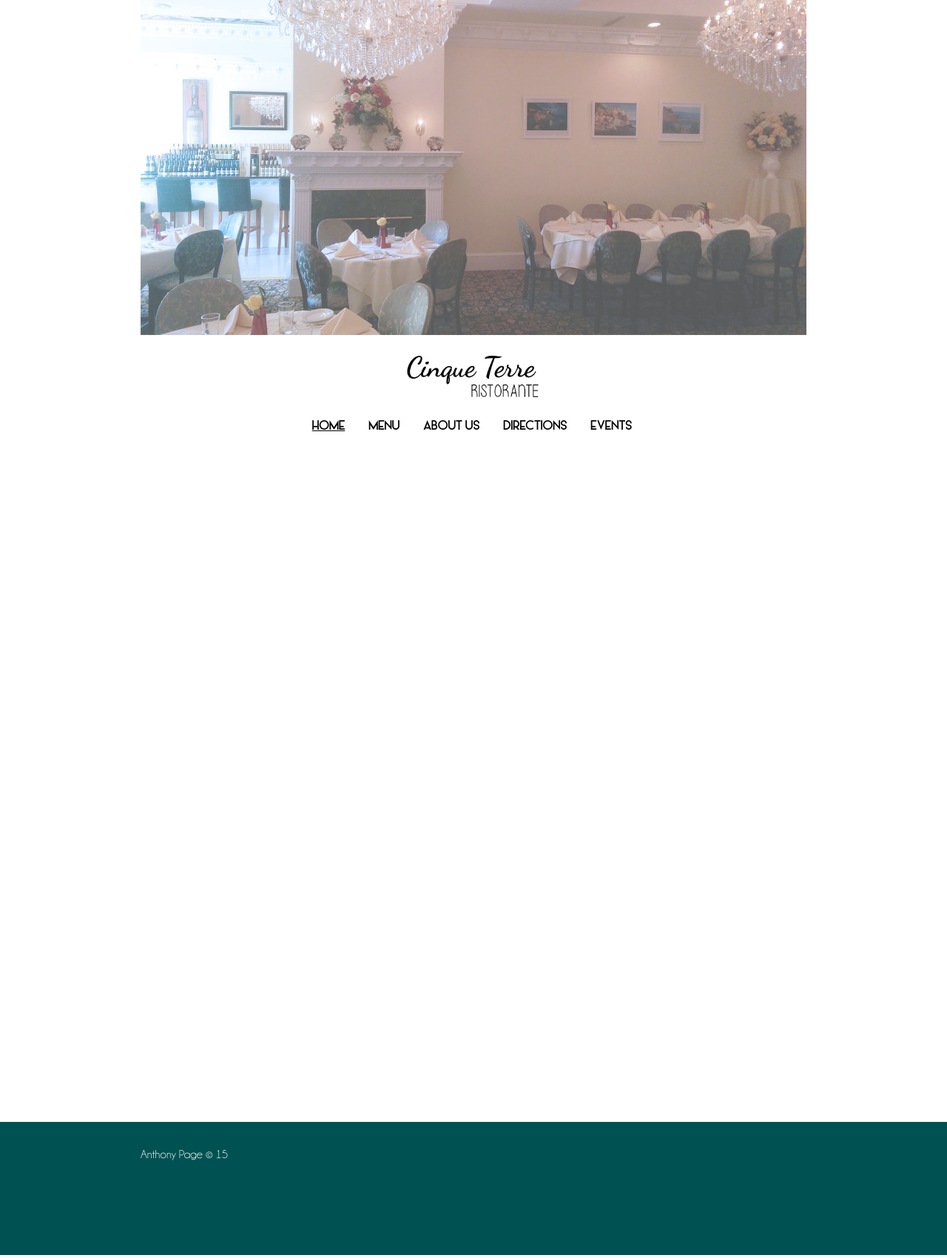
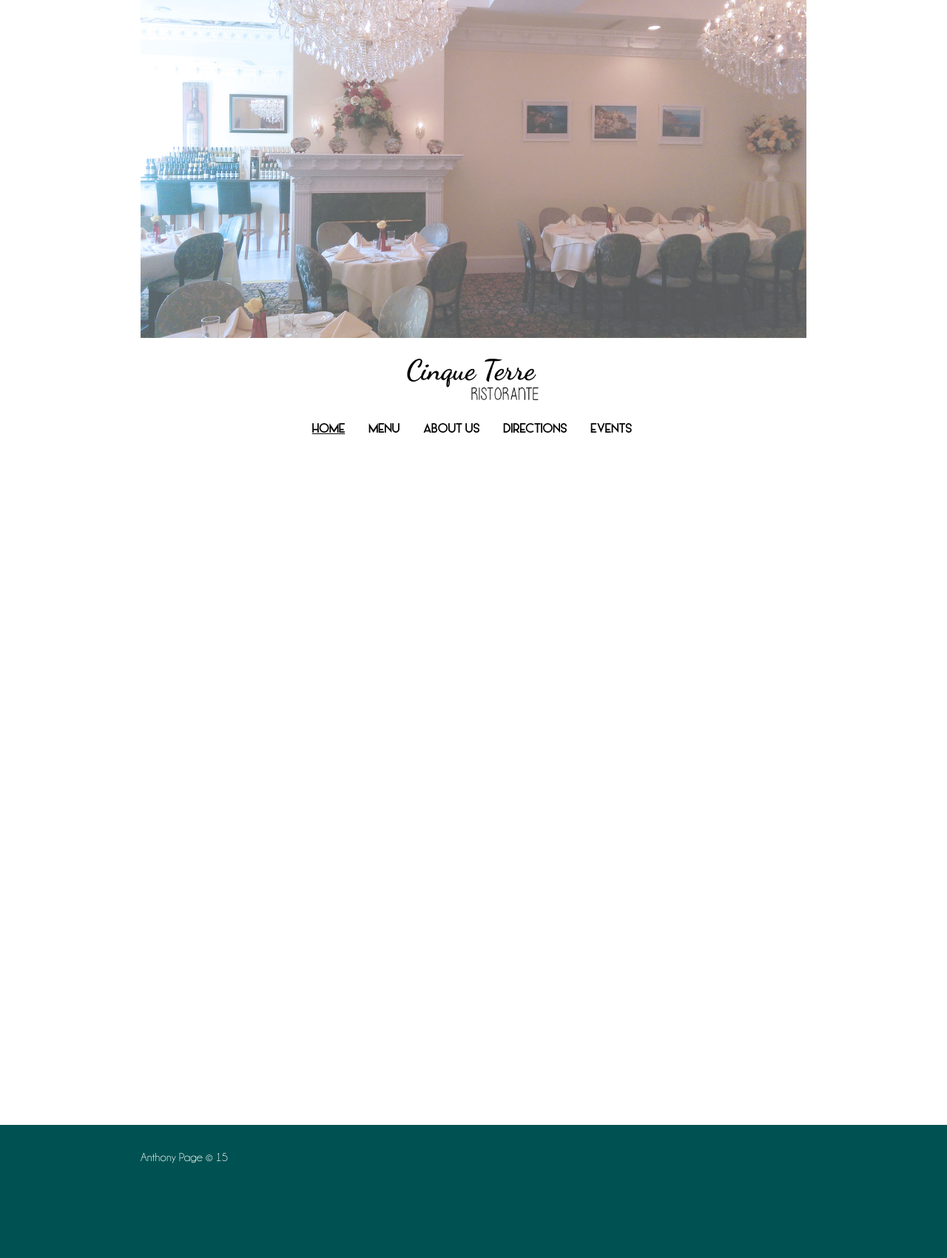
Before and after one commit to cinqueterreli/cinqueterre.github.io, a Jekyll site: the page built from 00index.html, in a window 1280 px wide. Shown: the whole page at 74% size. Built offline with Jekyll 4.4.1, drawn with Linux system fonts in a browser that asks for light colours.

Commit message:
Update main.css

```diff
--- a/css/main.css
+++ b/css/main.css
@@ -118,7 +118,7 @@
 
 .header-image {
 	max-width:100%;
-	margin: -4.5em auto 1em auto;
+	margin: -4.25em auto 1em auto;
 	float: left;
 }
 
```
